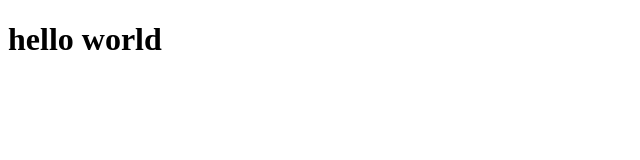
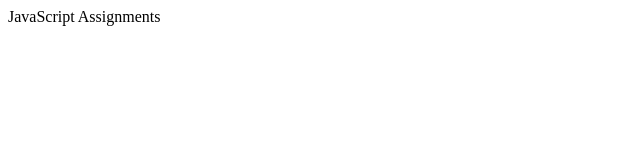
Before and after one commit to Learning-JavaScript-Sandbox/Learning-JavaScript-Sandbox.github.io, a plain HTML site: page index.html in a window 1280 px wide. Shown: the whole page, without its empty margins (0-640 px from the left). Drawn offline with Linux system fonts and the light colour scheme.

Commit message:
Update index.html

```diff
--- a/index.html
+++ b/index.html
@@ -9,7 +9,6 @@
     <meta name="viewport" content="width=device-width, initial-scale=1.0">
   </head>
   <body>
-    <h1>hello world</h1>
-
+    <header>JavaScript Assignments</header>
   </body>
 </html>
```
